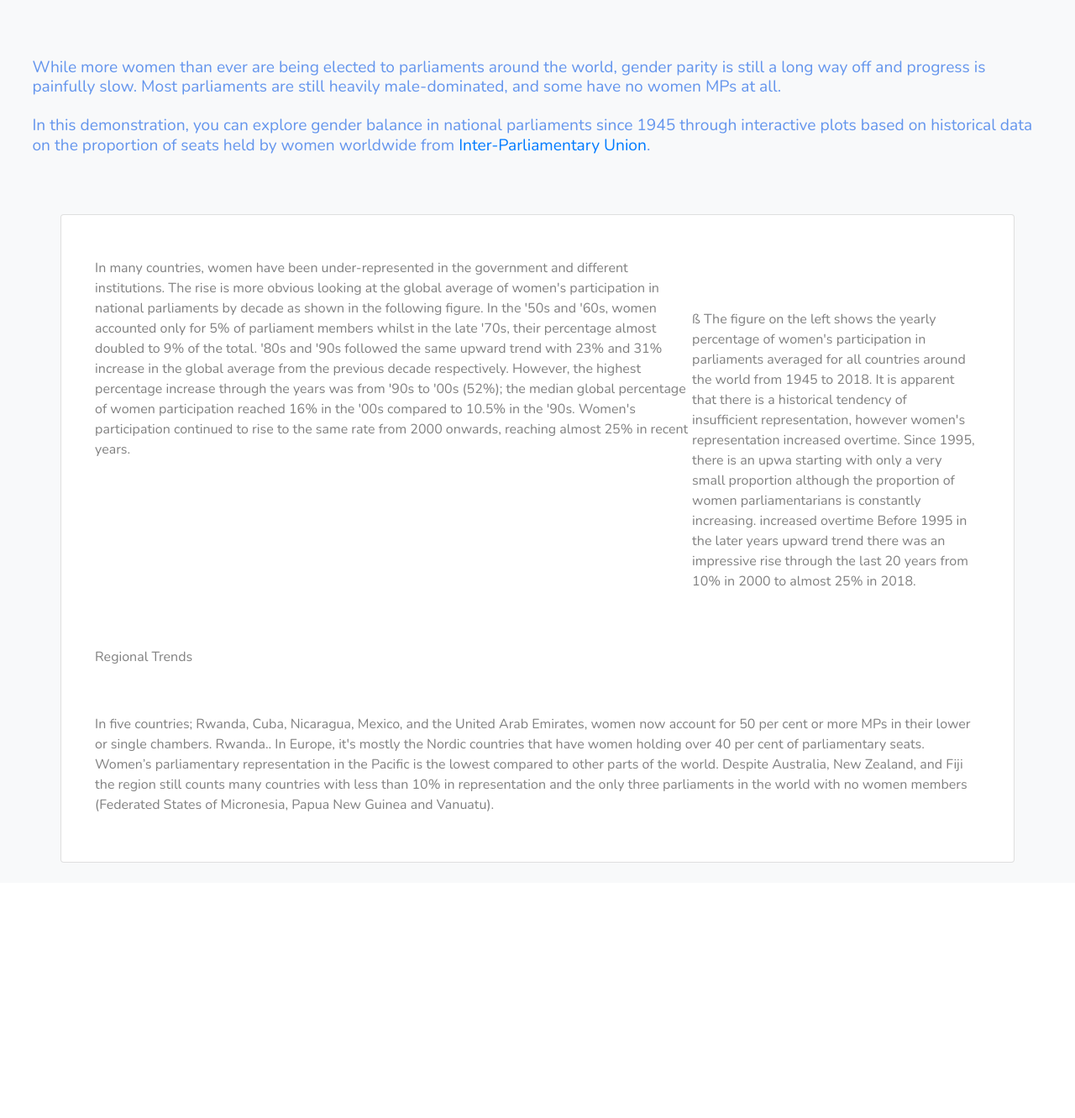
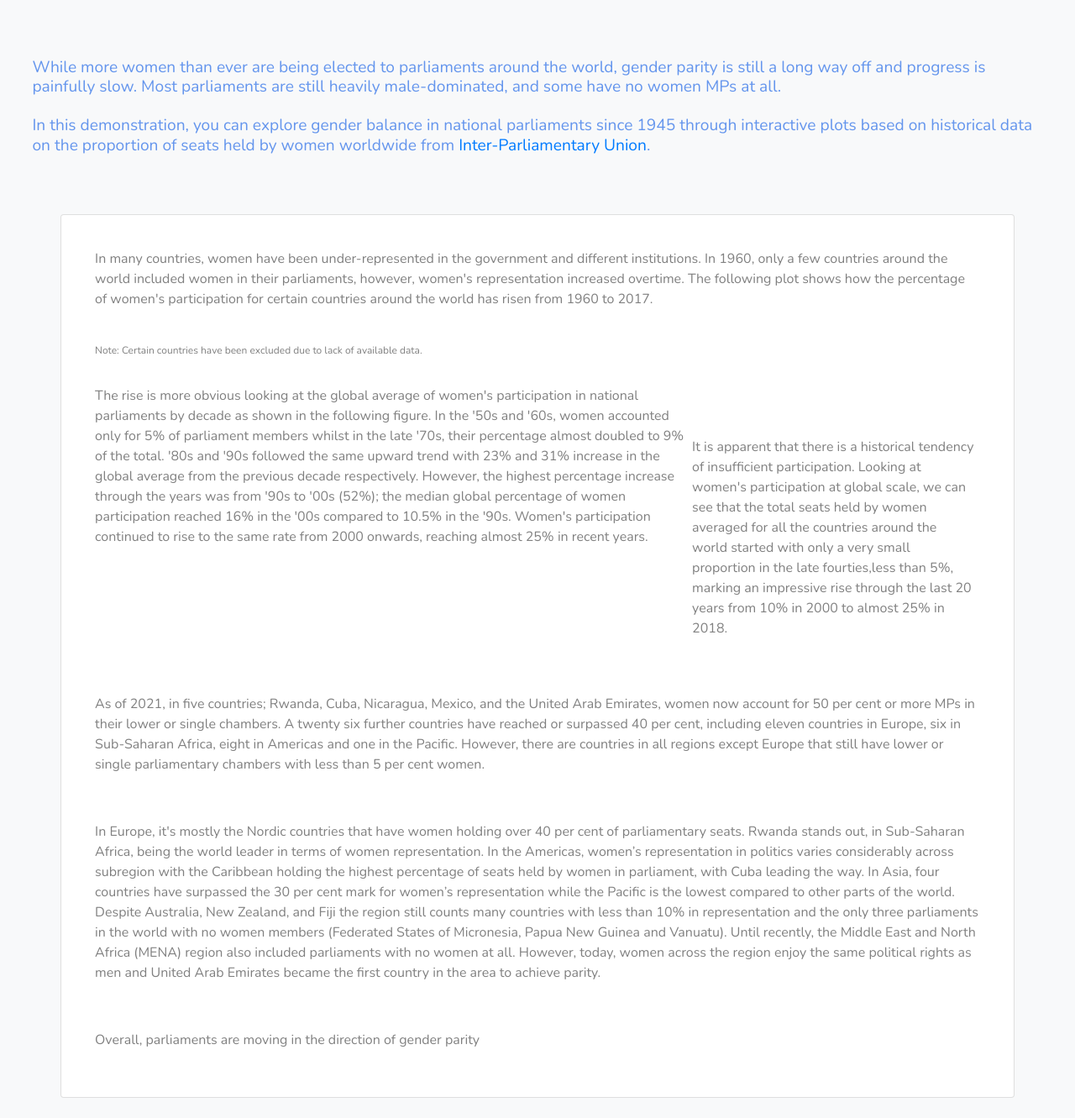
Before and after one commit to Mafaldim/women-in-parliament, a Flask app: page / in a window 1280 px wide. Shown: the part 371-1702 px from the top of the page at 84% size. Before the commit the page ends 1398 px from the top, so only its background shows below. Run offline with Flask 2, Linux system fonts and the light colour scheme; some libraries are stand-ins or nearby versions.

Commit message:
ammended text

```diff
--- a/flaskapp/application/templates/index.html
+++ b/flaskapp/application/templates/index.html
@@ -16,28 +16,28 @@
 <div class="row p-4">
     <div class="card m-auto" style="width: 90%">
         <div class="card-body">
+
+            <div class="container6">
+                <p>In many countries, women have been under-represented in the government and different institutions.
+                    In 1960, only a few countries around the world included
+                    women in their parliaments, however, women's representation increased overtime. The following plot shows how the percentage of women's participation for certain
+                countries around the world has risen from 1960 to 2017.</p>
+                <p1>Note: Certain countries have been excluded due to lack of available data.</p1>
+
+                <div id="chart6"></div>
+            </div>
+
             <div class="container0">
-                <p class="text0">ß
-                    The figure on the left shows the yearly percentage of women's participation in parliaments averaged
-                    for all countries around the world from 1945 to 2018.
-                    It is apparent that there is a historical tendency of insufficient representation,
-                    however women's representation increased overtime. Since 1995, there is an upwa
-
-                    starting with only a very small proportion
-                    although the proportion of women parliamentarians is constantly increasing.
-                    increased overtime
-
-                    Before 1995
-                    in the later years upward trend
-
-
-                    there was an impressive rise through the last 20 years from 10% in 2000 to almost 25% in 2018.</p>
+                <p class="text0">
+                    It is apparent that there is a historical tendency of insufficient participation.
+                    Looking at women's participation at global scale, we can see that the total seats held by women averaged for all the countries around the world
+                    started with only a very small proportion in the late fourties,less than 5%, marking an impressive rise through the last 20 years from 10% in 2000
+                    to almost 25% in 2018.</p>
                 <div id="chart1" style="width:60%" style="float:left">
             </div>
 
         </div>
-            <p> In many countries, women have been under-represented in the government
-                and different institutions.
+            <p>
                 The rise is more obvious looking at the global average of women's participation in national parliaments by
                 decade as shown in the following figure. In the '50s and '60s, women accounted only for 5% of
                 parliament members whilst in the late '70s, their percentage almost doubled to 9% of the total.
@@ -50,25 +50,35 @@
             <div id="chart2" class="left"></div>
             <div id="chart3" class="right"></div>
         </div>
-        <p>Regional Trends</p>
+
+        <p>As of 2021, in five countries; Rwanda, Cuba, Nicaragua, Mexico, and the United Arab Emirates, women now account for 50 per cent or
+            more MPs in their lower or single chambers. A twenty six further  countries have reached or surpassed 40 per cent,
+            including eleven countries in Europe, six in Sub-Saharan Africa, eight in Americas and one in the Pacific.
+            However, there are countries in all regions except Europe that still have lower or single parliamentary
+            chambers with less than 5 per cent women. </p>
+
+        <div class="container5">
+            <div id="chart5"></div>
+        </div>
+
+        <p>In Europe, it's mostly the Nordic countries that have women holding over 40 per cent of parliamentary seats.
+            Rwanda stands out, in Sub-Saharan Africa, being the world leader in terms of women representation.
+            In the Americas, women’s representation in politics varies considerably across subregion with the
+            Caribbean holding the highest percentage of seats held by women in parliament, with Cuba leading the way.
+
+            In Asia, four countries have surpassed the 30 per cent mark for women’s
+            representation while the Pacific is the lowest compared to other parts of the world.
+            Despite Australia, New Zealand, and Fiji the region still counts many countries with less than 10% in representation and
+        the only three parliaments in the world with no women members (Federated States of Micronesia, Papua New Guinea and Vanuatu).
+        Until recently, the Middle East and North Africa (MENA) region also included parliaments with no women at all. However, today, women across
+        the region enjoy the same political rights as men and United Arab Emirates became
+        the first country in the area to achieve parity.
+        </p>
+
         <div class="container4">
             <div id="chart4"></div>
         </div>
-        <p>In five countries; Rwanda, Cuba, Nicaragua, Mexico, and the United Arab Emirates, women now account for 50 per cent or
-            more MPs in their lower or single chambers.
-
-            Rwanda..
-
-            In Europe, it's mostly the Nordic countries that have women holding over 40 per cent of parliamentary seats.
-
-            Women’s parliamentary representation in the Pacific is the lowest compared to other parts of the world.
-            Despite Australia, New Zealand, and Fiji the region still counts many countries with less than 10% in representation and
-            the only three parliaments in the world with no women members (Federated States of Micronesia, Papua New Guinea and Vanuatu).
-
-        </p>
-        <div class="container5">
-            <div id="chart5"></div>
-        </div>
+       <p>Overall, parliaments are moving in the direction of gender parity</p>
 
     </div>
 
@@ -92,6 +102,9 @@
     var graph5 = {{graph5JSON | safe}};
     Plotly.plot("chart5", graph5, {})
 
+    var graph6 = {{graph6JSON | safe}};
+    Plotly.plot("chart6", graph6, {})
+
 </script>
 
 {% endblock %}
```
